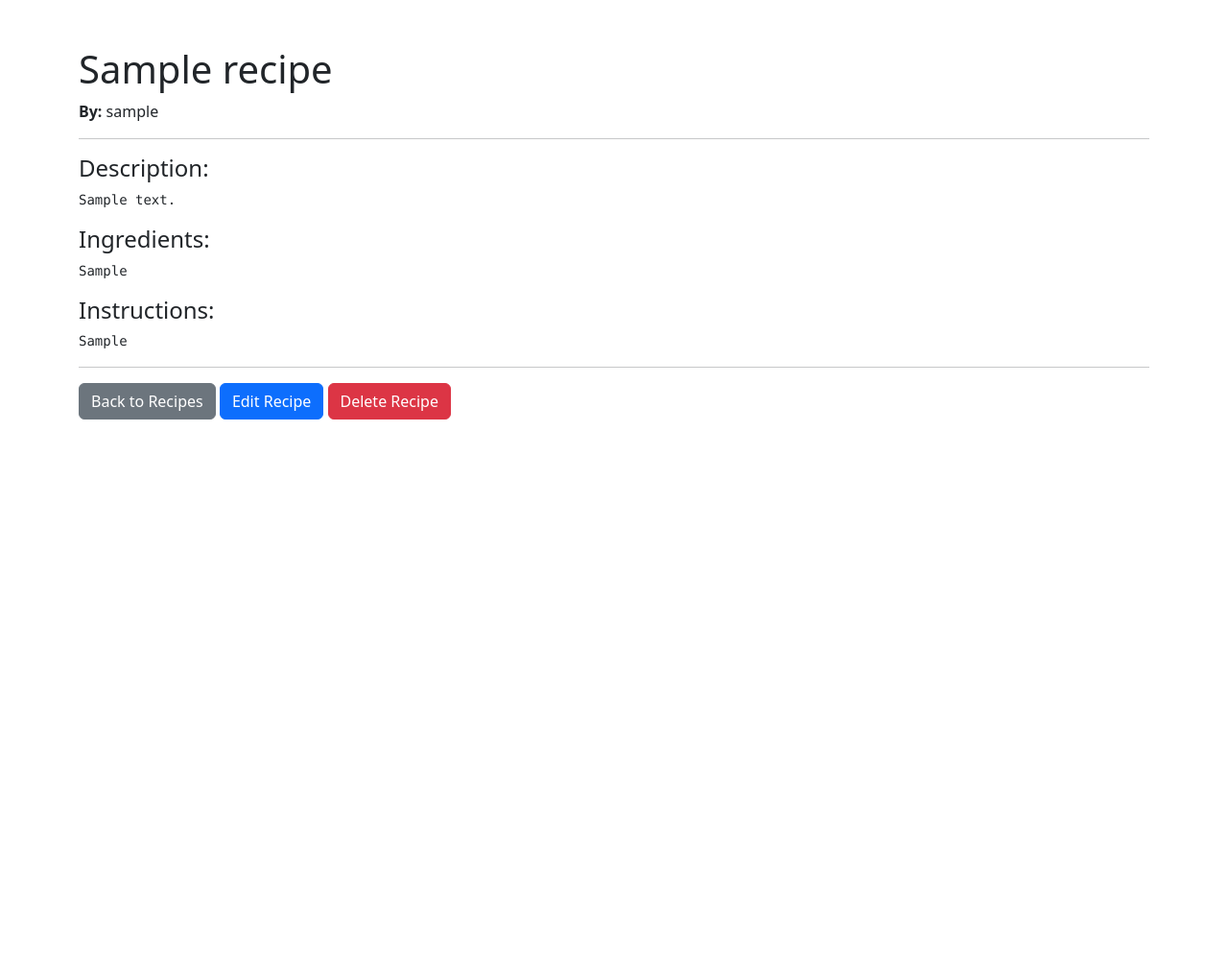
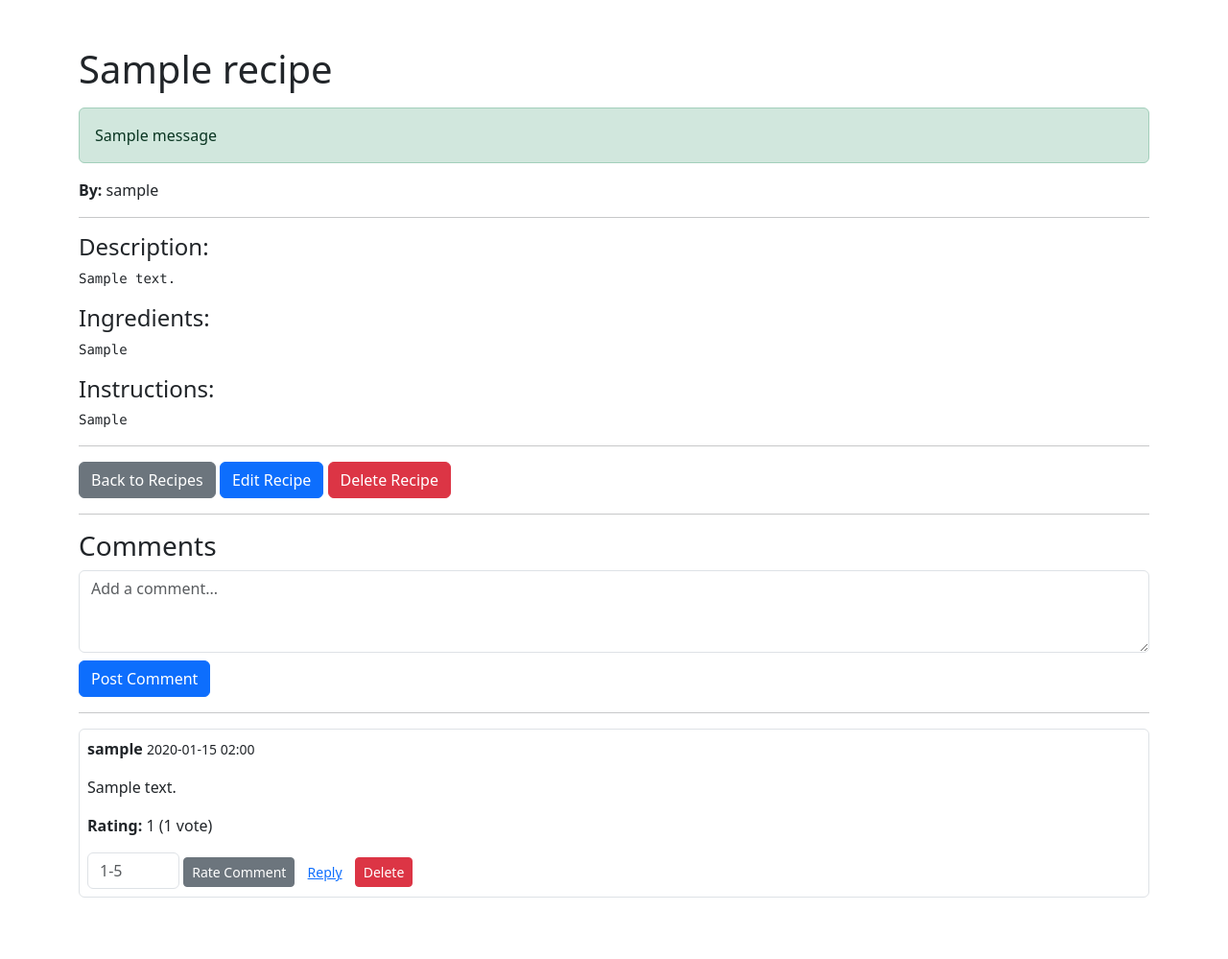
Before and after one commit to c-banh-mi/Recipe-Maker, a Flask app: page /recipe/1/view in a window 1280 px wide. Shown: the whole page at 96% size. Before the commit the page ends 437 px from the top, so only its background shows below. Run offline with Flask 3, Linux system fonts and the light colour scheme; a user stored in the database is signed in; tables that the repository leaves empty hold one stand-in row (values such as "Sample post"); one stand-in notice (Sample message) is shown.

Commit message:
Jayden added Comment, Delete, Reply, Rate

```diff
--- a/app/__init__.py
+++ b/app/__init__.py
@@ -4,6 +4,8 @@ from config import Config
 from flask_sqlalchemy import SQLAlchemy
 from flask_migrate import Migrate
 from flask_login import LoginManager
+from datetime import datetime
+import zoneinfo
 
 # Initialize the extensions
 db = SQLAlchemy()
@@ -31,4 +33,16 @@ def create_app(config_class=Config):
     # Import models so they are registered with SQLAlchemy's metadata
     from app import models
 
+    @app.template_filter('tzformat')
+    def tzformat(value: datetime,
+                 fmt: str = "%Y-%m-%d %H:%M",
+                 tz: str = "America/Los_Angeles"):
+        if not value:
+            return ""
+        # assume UTC if naive
+        if value.tzinfo is None:
+            value = value.replace(tzinfo=zoneinfo.ZoneInfo("UTC"))
+        dst = value.astimezone(zoneinfo.ZoneInfo(tz))
+        return dst.strftime(fmt)
+
     return app
--- a/app/forms.py
+++ b/app/forms.py
@@ -1,7 +1,7 @@
 #forms.py
 from flask_wtf import FlaskForm
-from wtforms import StringField, TextAreaField, SubmitField, PasswordField
-from wtforms.validators import DataRequired, Length, Email, EqualTo
+from wtforms import StringField, TextAreaField, SubmitField, PasswordField, HiddenField, IntegerField
+from wtforms.validators import DataRequired, Length, Email, EqualTo, NumberRange
 from app.models import User
 from wtforms import ValidationError
 
@@ -33,3 +33,16 @@ class RecipeForm(FlaskForm):
     ingredients = TextAreaField("Ingredients", validators=[DataRequired()])
     instructions = TextAreaField("Instructions", validators=[DataRequired()])
     submit = SubmitField("Submit")
+
+class CommentForm(FlaskForm):
+    body = TextAreaField("Comment", validators=[DataRequired()])
+    parent_id = HiddenField()  # will be blank for top-level comments
+    submit = SubmitField("Post Comment")
+
+class RatingForm(FlaskForm):
+    value = IntegerField(
+        "Rating",
+        validators=[DataRequired(), NumberRange(min=1, max=5)],
+        description="1–5"
+    )
+    submit = SubmitField("Rate Comment")
--- a/app/routes.py
+++ b/app/routes.py
@@ -1,9 +1,11 @@
 # app/routes.py
 from flask import Blueprint, render_template, redirect, url_for, flash, request
 from flask_login import login_user, logout_user, login_required, current_user
-from app.forms import LoginForm, RegistrationForm, RecipeForm
-from app.models import User, Recipe
+from app.forms import LoginForm, RegistrationForm, RecipeForm, CommentForm, RatingForm
+from app.models import User, Recipe, Comment, CommentRating
 from app import db
+from datetime import datetime
+import zoneinfo
 
 main = Blueprint("main", __name__)
 
@@ -98,7 +100,25 @@ def delete_recipe(recipe_id):
 @login_required
 def view_recipe(recipe_id):
     recipe = Recipe.query.get_or_404(recipe_id)
-    return render_template("view_recipe.html", recipe=recipe)
+
+    # convert each comment.created_at to PST
+    pst = zoneinfo.ZoneInfo("America/Los_Angeles")
+    for c in recipe.comments:
+        dt = c.created_at
+        if dt.tzinfo is None:
+            # assume UTC
+            dt = dt.replace(tzinfo=zoneinfo.ZoneInfo("UTC"))
+        c.pst_created = dt.astimezone(pst)
+
+    comment_form = CommentForm()
+    rating_forms = {c.id: RatingForm(prefix=f"rate-{c.id}") for c in recipe.comments}
+
+    return render_template(
+        "view_recipe.html",
+        recipe=recipe,
+        comment_form=comment_form,
+        rating_forms=rating_forms
+    )
 
 @main.route("/profile/<int:user_id>")
 @login_required
@@ -114,3 +134,53 @@ def view_profile(user_id):
         recipes=posted_recipes,
         is_self=is_self
     )
+
+@main.route('/recipe/<int:recipe_id>/comment', methods=['POST'])
+@login_required
+def post_comment(recipe_id):
+    form = CommentForm()
+    if form.validate_on_submit():
+        comment = Comment(
+            body=form.body.data,
+            user_id=current_user.id,
+            recipe_id=recipe_id,
+            parent_id=form.parent_id.data or None
+        )
+        db.session.add(comment)
+        db.session.commit()
+        flash('Comment posted.', 'success')
+    return redirect(url_for('main.view_recipe', recipe_id=recipe_id))
+
+@main.route('/comment/<int:comment_id>/delete', methods=['POST'])
+@login_required
+def delete_comment(comment_id):
+    comment = Comment.query.get_or_404(comment_id)
+    if comment.user_id != current_user.id:
+        flash('Not authorized.', 'danger')
+    else:
+        db.session.delete(comment)
+        db.session.commit()
+        flash('Comment deleted.', 'success')
+    return redirect(request.referrer)
+
+@main.route('/comment/<int:comment_id>/rate', methods=['POST'])
+@login_required
+def rate_comment(comment_id):
+    prefix = f"rate-{comment_id}"
+    form = RatingForm(prefix=prefix)
+    if form.validate_on_submit():
+        rating = CommentRating.query.filter_by(
+            user_id=current_user.id, comment_id=comment_id
+        ).first()
+        if rating:
+            rating.value = form.value.data
+        else:
+            rating = CommentRating(
+                user_id=current_user.id,
+                comment_id=comment_id,
+                value=form.value.data
+            )
+            db.session.add(rating)
+        db.session.commit()
+        flash('Rating saved.', 'success')
+    return redirect(request.referrer)
--- a/app/templates/view_recipe.html
+++ b/app/templates/view_recipe.html
@@ -10,8 +10,17 @@
   </style>
 </head>
 <body>
-  <div class="container mt-5">
+  <div class="container mt-5 pb-5">
     <h1>{{ recipe.title }}</h1>
+
+    {# flash messages #}
+    {% with messages = get_flashed_messages(with_categories=true) %}
+      {% if messages %}
+        {% for category, message in messages %}
+          <div class="alert alert-{{ category }} mt-3">{{ message }}</div>
+        {% endfor %}
+      {% endif %}
+    {% endwith %}
     <p><strong>By:</strong> {{ recipe.author.username }}</p>
     <hr>
     <h4>Description:</h4>
@@ -21,6 +30,7 @@
     <h4>Instructions:</h4>
     <pre>{{ recipe.instructions }}</pre>
     <hr>
+
     <a href="{{ url_for('main.recipes') }}" class="btn btn-secondary">Back to Recipes</a>
     {% if current_user.is_authenticated and current_user.id == recipe.user_id %}
       <a href="{{ url_for('main.edit_recipe', recipe_id=recipe.id) }}" class="btn btn-primary">Edit Recipe</a>
@@ -28,6 +38,80 @@
         <button type="submit" class="btn btn-danger">Delete Recipe</button>
       </form>
     {% endif %}
+
+    <hr>
+    <h3>Comments</h3>
+    <form action="{{ url_for('main.post_comment', recipe_id=recipe.id) }}" method="post">
+      {{ comment_form.hidden_tag() }}
+      {{ comment_form.body(rows=3, class='form-control', placeholder='Add a comment...') }}
+      {{ comment_form.submit(class='btn btn-primary mt-2') }}
+    </form>
+    <hr>
+
+    {% macro render_comment(c, depth=0) %}
+      {# indent by 4px per depth level #}
+      <div class="ms-{{ depth * 4 }} mb-3 p-2 border rounded">
+        <p><strong>{{ c.author.username }}</strong> <small>{{ c.created_at|tzformat }}</small></p>
+        <p>{{ c.body }}</p>
+
+        {# display current rating #}
+        {% set scores = c.ratings | map(attribute='value') | list %}
+        <p class="mb-2">
+          {# display rating breakdown #}
+            {% set vals = [1,2,3,4,5] %}
+            {% set breakdown = [] %}
+            {% for v in vals %}
+              {% set votes = c.ratings
+                  | selectattr('value','equalto',v)
+                  | list %}
+              {% if votes %}
+                {% set _ = breakdown.append( v ~ ' (' ~ votes|length ~ ' vote'
+                                            ~ ('s' if votes|length > 1 else '') ~ ')' ) %}
+              {% endif %}
+            {% endfor %}
+
+            <p class="mb-2">
+              <strong>Rating:</strong>
+              {% if breakdown %}
+                {{ breakdown | join(', ') }}
+              {% else %}
+                <em>No ratings yet</em>
+              {% endif %}
+            </p>
+        </p>
+
+        <!-- rating display & form -->
+        <form action="{{ url_for('main.rate_comment', comment_id=c.id) }}" method="post" class="d-inline">
+          {{ rating_forms[c.id].hidden_tag() }}
+          {{ rating_forms[c.id].value(class='form-control d-inline w-auto', placeholder='1-5') }}
+          {{ rating_forms[c.id].submit(class='btn btn-sm btn-secondary') }}
+        </form>
+        <!-- reply button toggles #reply-{{ c.id }} -->
+        <button class="btn btn-sm btn-link" data-bs-toggle="collapse" data-bs-target="#reply-{{ c.id }}">Reply</button>
+        {% if current_user.id == c.user_id %}
+          <form action="{{ url_for('main.delete_comment', comment_id=c.id) }}" method="post" class="d-inline">
+            <button class="btn btn-sm btn-danger">Delete</button>
+          </form>
+        {% endif %}
+        <div class="collapse mt-2" id="reply-{{ c.id }}">
+          <form action="{{ url_for('main.post_comment', recipe_id=recipe.id) }}" method="post">
+            {{ comment_form.hidden_tag() }}
+            {{ comment_form.body(rows=2, class='form-control', placeholder='Reply...') }}
+            {{ comment_form.parent_id(value=c.id) }}
+            {{ comment_form.submit(class='btn btn-primary btn-sm mt-1') }}
+          </form>
+        </div>
+        {% for reply in c.replies %}
+          {{ render_comment(reply, depth+1) }}
+        {% endfor %}
+      </div>
+    {% endmacro %}
+
+    {% for c in recipe.comments if not c.parent_id %}
+      {{ render_comment(c) }}
+    {% else %}
+      <p>No comments yet.</p>
+    {% endfor %}
   </div>
 </body>
 </html>
```
Also changed, not shown: app/models.py (+22 -0 lines), migrations/versions/f385ec1d4757_add_comments_and_ratings.py (added, +50 -0 lines), app.db.
